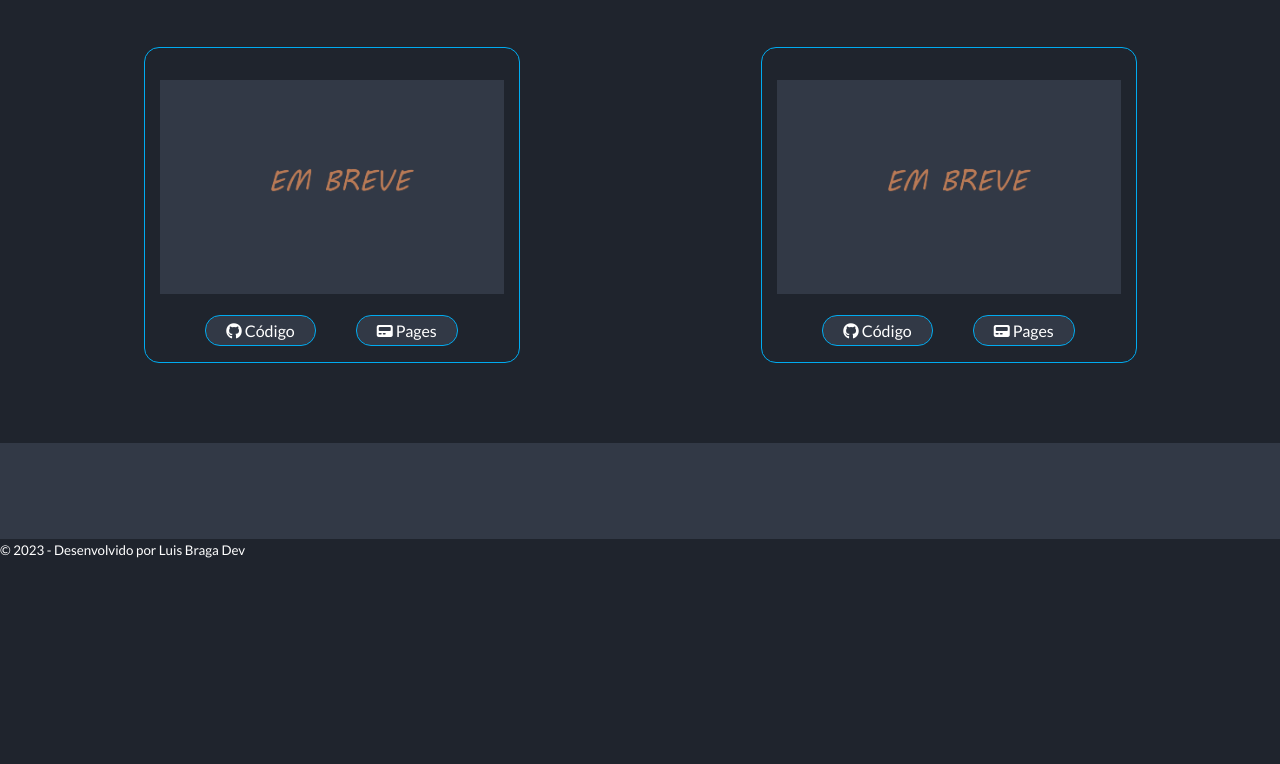
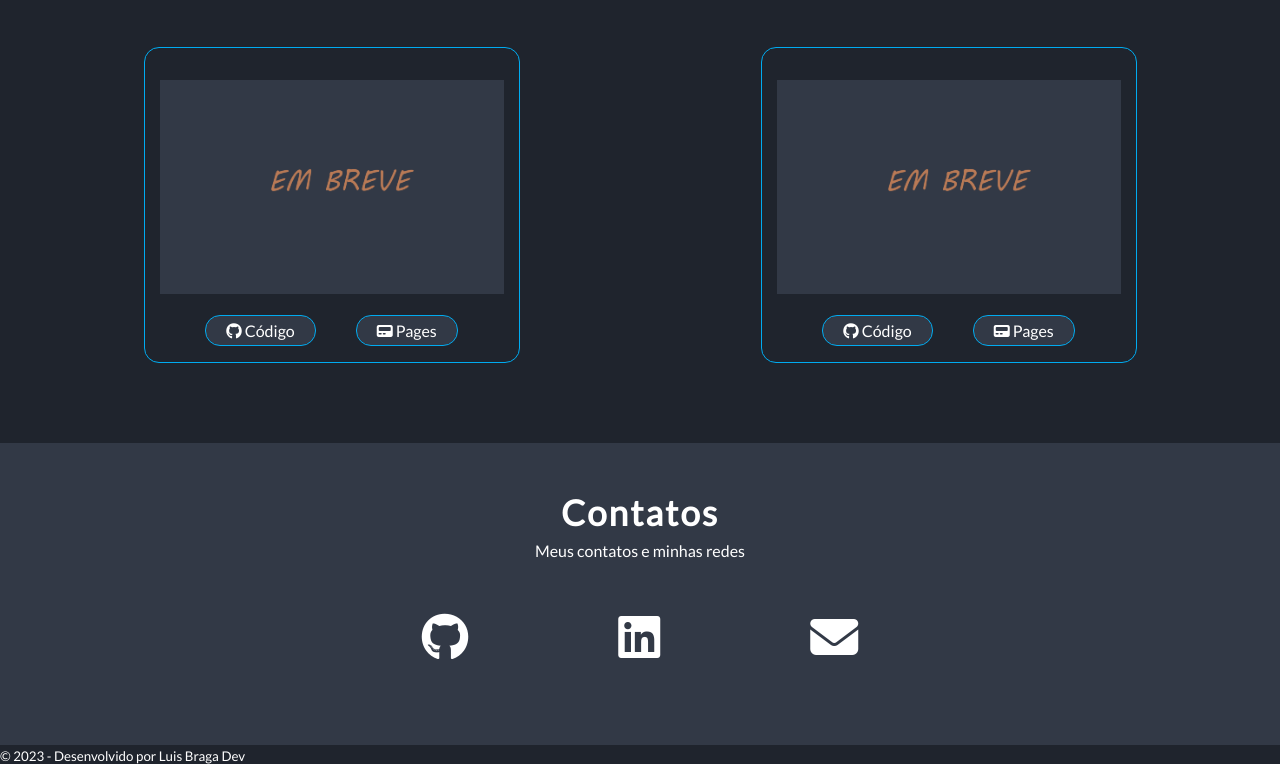
Before and after one commit to LuisBraga31/meuPortfolio, a plain HTML site: page index.html in a window 1280 px wide. Shown: the part 2172-2936 px from the top of the page. Before the commit the page ends 2730 px from the top, so only its background shows below. Drawn offline with Linux system fonts and the light colour scheme; a script that the page names is missing.

Commit message:
Creating section contacts

```diff
--- a/css/style.css
+++ b/css/style.css
@@ -327,5 +327,45 @@ section {
     color: var(--blue-option);
 }
 
+/* Contacts Section */
+
+.section_contacts {
+    display: flex;
+    flex-direction: column;
+    justify-content: center;
+    align-items: center;
+    gap: 3rem;
+    padding-bottom: 5rem;
+}
+
+.contacts_text {
+    display: flex;
+    flex-direction: column;
+    align-items: center;
+    justify-content: center;
+    gap: 0.5rem;
+}
+
+.contacts_text h2 {
+    font-size: 2.2rem;
+    letter-spacing: 2px;
+}
+
+.contacts {
+    display: flex;
+    gap: 150px;
+}
+
+.contacts a {
+    color: var(--text-color);
+    font-size: 3rem;
+    transition: all 250ms ease-in;
+}
+
+.contacts a:hover {
+    color: var(--blue-option);
+    font-size: 3rem;
+    transform: scale(1.2);
+}
 
 /* FOOTER */
--- a/index.html
+++ b/index.html
@@ -175,6 +175,25 @@
 
         <section id="contacts" class="section_contacts">
 
+            <div class="contacts_text">
+                <h2> Contatos </h2>
+                <p> Meus contatos e minhas redes </p>
+            </div>
+
+            <div class="contacts">
+
+                <a href="https://github.com/LuisBraga31" target="_blank" >
+                    <i class="fa-brands fa-github"></i>
+                </a>
+                <a href="https://www.linkedin.com/in/luis-gustavo-braga/" target="_blank" >
+                    <i class="fa-brands fa-linkedin"></i>
+                </a>
+                <a href="mailto:luisgustavobsilva@gmail.com.br" target="_blank" >
+                    <i class="fa-solid fa-envelope"></i>
+                </a>
+
+            </div>
+
         </section>
 
 
```
